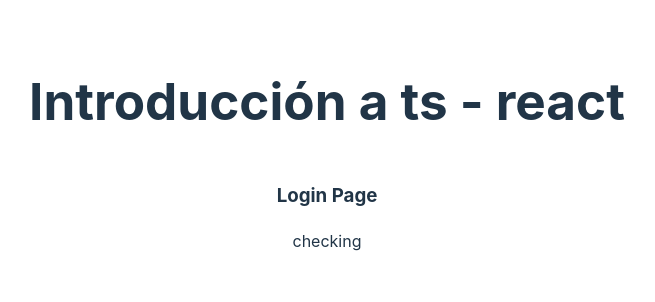
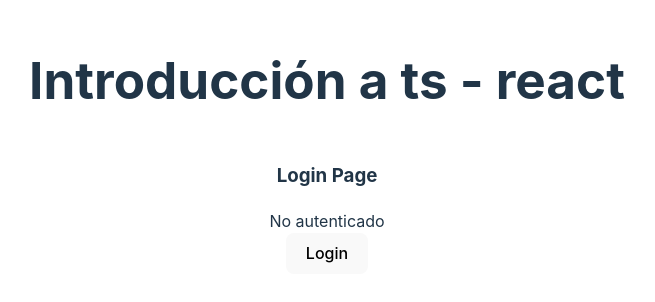
Before and after one commit to BryanEspana/React-native, a React (Vite) app in the folder 01-react-foundation/: page / in a window 1280 px wide. Shown: the part 254-556 px from the top of the page, without its empty margins (313-968 px from the left). Built offline with nearby package versions, Linux system fonts and the light colour scheme.

Commit message:
Login, Logout

```diff
--- a/01-react-foundation/src/components/loginPage.tsx
+++ b/01-react-foundation/src/components/loginPage.tsx
@@ -1,13 +1,35 @@
+import { useEffect } from "react";
 import { useAuthStore } from "../store/auth.store";
 
 export const loginPage = () => {
 
   const authStatus = useAuthStore(state => state.status);
+  const user = useAuthStore(state => state.user);
+  const login = useAuthStore(state => state.login);
+  const logout = useAuthStore(state => state.logout);
 
+  useEffect(() => {
+    setTimeout(() => {
+      logout();
+    }, 1500);
+  }, [])
+
+
+
+  if (authStatus === 'checking') {
+    return <h3>Loading...</h3>
+  }
   return (
     <>
       <h3>Login Page</h3>
-      {authStatus}
+      {
+        (authStatus === 'authenticated') ? <div> Autenticado como: {JSON.stringify(user, null, 2)}</div> : <div> No autenticado</div>
+      }
+      {
+        (authStatus === 'authenticated') ? (<button onClick={logout}>Logout</button>) : (<button onClick={() => login('Bryan@gmail.com', '123')}>Login</button>)
+      }
+
+
     </>
   )
 }
--- a/01-react-foundation/src/store/auth.store.ts
+++ b/01-react-foundation/src/store/auth.store.ts
@@ -7,12 +7,30 @@
         name: string;
         email: string;
     }
+    login: (email: string, password: string) => void;
+    logout: () => void;
 }
 
 export const useAuthStore = create<AuthState>()( (set) => ({
 
     status: 'checking',
     token: undefined,
-    user: undefined
+    user: undefined,
+    login: (email: string, password: string) =>{
+        set({
+            status: 'authenticated',
+            token: 'ABC123',
+            user: {
+                name: 'Bryan España',
+                email: email,
+            }
+        })
+    },
+    logout: ()=>{
+        set({
+            status:'unauthenticated', token: undefined, user: undefined
+        })
+
+    }
 
 }))
```
